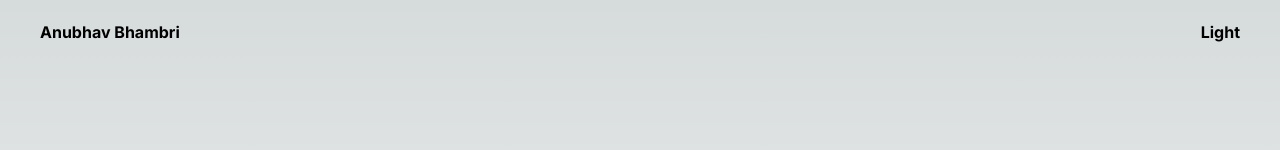
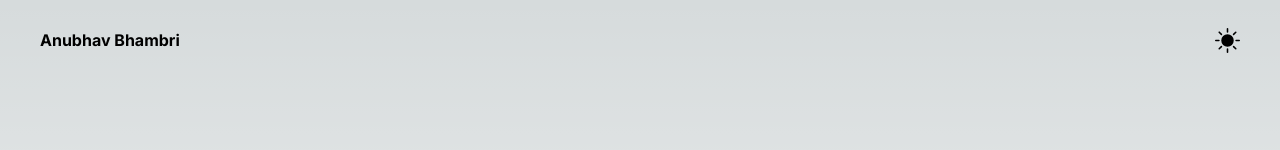
Before and after one commit to Anubhav311/anubhav-site, a Next.js app: page / in a window 1280 px wide. Shown: the top 150 px of the page. Built offline with nearby package versions, Linux system fonts and the light colour scheme.

Commit message:
added icons for modes

```diff
--- a/app/page.tsx
+++ b/app/page.tsx
@@ -3,13 +3,14 @@
 import { useState } from "react";
 import Image from "next/image";
 import Link from "next/link";
-import { FaTwitter } from "react-icons/fa";
+import { FaTwitter, FaSun } from "react-icons/fa";
 import {
   AiFillGithub,
   AiFillLinkedin,
   AiFillYoutube,
   AiFillInstagram,
 } from "react-icons/ai";
+import { BsFillSunFill, BsFillMoonStarsFill } from "react-icons/bs";
 
 import wave from "./assets/wave.png";
 import node from "./assets/icons8-nodejs-240.png";
@@ -36,11 +37,17 @@ export default function Home() {
           : "flex min-h-screen flex-col items-center justify-around p-24 text-black bg-white"
       }
     >
-      <div className="ml-10 pt-5 font-bold absolute top-0 left-0">
+      <div className="ml-10 pt-7 font-bold absolute top-0 left-0">
         <p>Anubhav Bhambri</p>
       </div>
-      <div className="mr-10 pt-5 font-bold absolute top-0 right-0">
-        <button onClick={toggleDarkMode}>{darkMode ? "Light" : "Dark"}</button>
+      <div className="mr-10 pt-7 font-bold absolute top-0 right-0">
+        <button onClick={toggleDarkMode}>
+          {darkMode ? (
+            <BsFillSunFill size={25} />
+          ) : (
+            <BsFillMoonStarsFill size={20} />
+          )}
+        </button>
       </div>
       <div className="flex items-center w-3/4">
         <MainContent />
```
